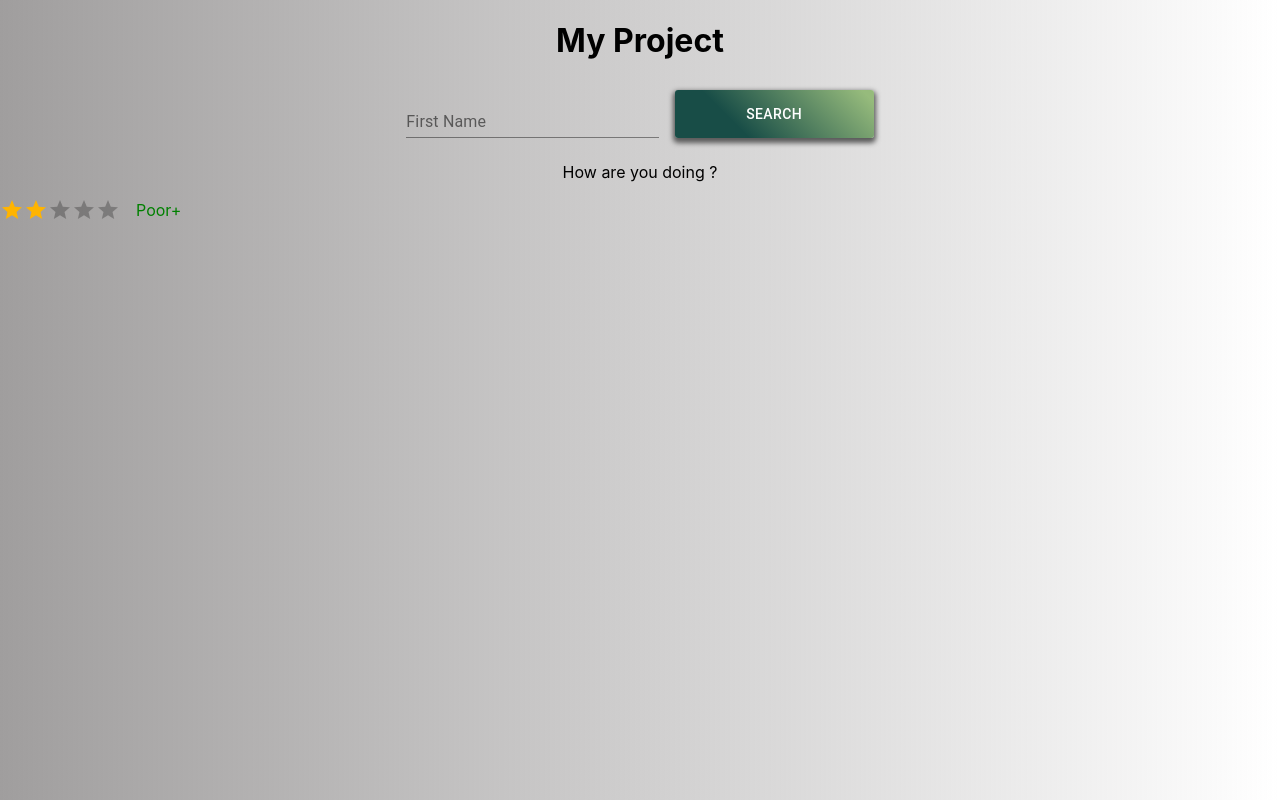
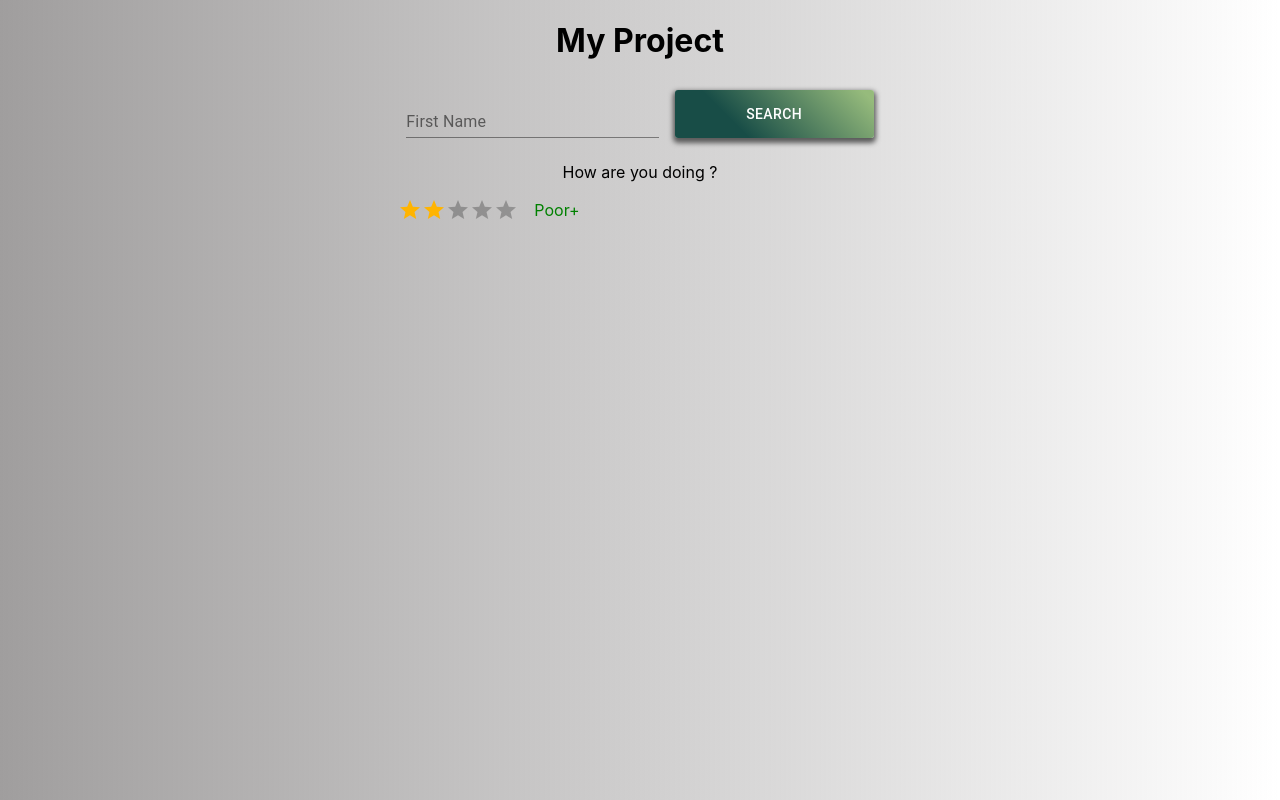
Before and after one commit to salemeid/my-app, a React (Create React App) app: page / in a window 1280 px wide. Built offline with nearby package versions, Linux system fonts and the light colour scheme.

Commit message:
center using flex

```diff
--- a/src/App.css
+++ b/src/App.css
@@ -1,5 +1,6 @@
 body {
-  align-content: center;
+   display: flex;
+   justify-content: center;
   /* align-items: center; */
   text-align: center;
   background-image: linear-gradient(to left, rgba(255,0,0,0), rgb(160, 158, 158));
```
